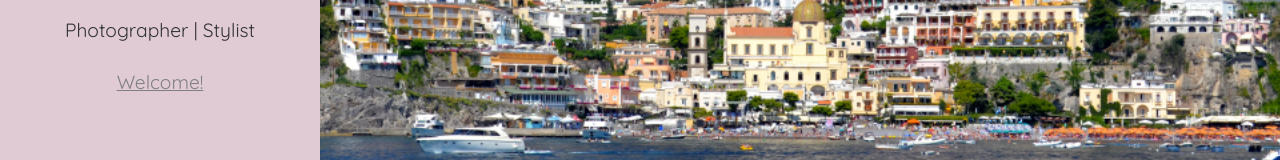
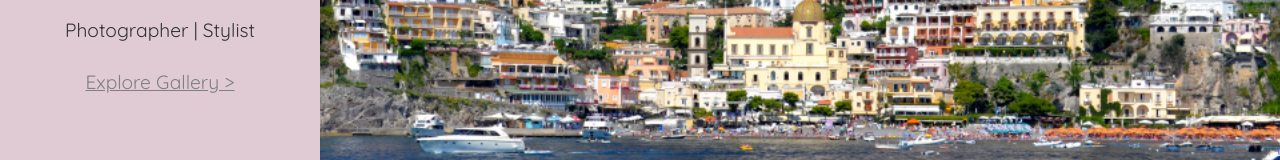
Before and after one commit to emkerin/Final, a plain HTML site: page Landing.html in a window 1280 px wide. Shown: the part 488-648 px from the top of the page. Drawn offline with nearby package versions, Linux system fonts and the light colour scheme.

Commit message:
Completed landing

```diff
--- a/Landing.html
+++ b/Landing.html
@@ -14,6 +14,6 @@
          <h1> <img src="img/bwlogo.png" alt> </h1>
          <h1 id="elizabeth"> elizabeth kerin </h1>
          <h2> Photographer | Stylist </h2>
-         <h1 id= "welcome"> <a href= "index.html"> Welcome! </a></h1>
+         <h1 id= "welcome"> <a href= "index.html"> Explore Gallery > </a></h1>
 </body>
 </html>
```
